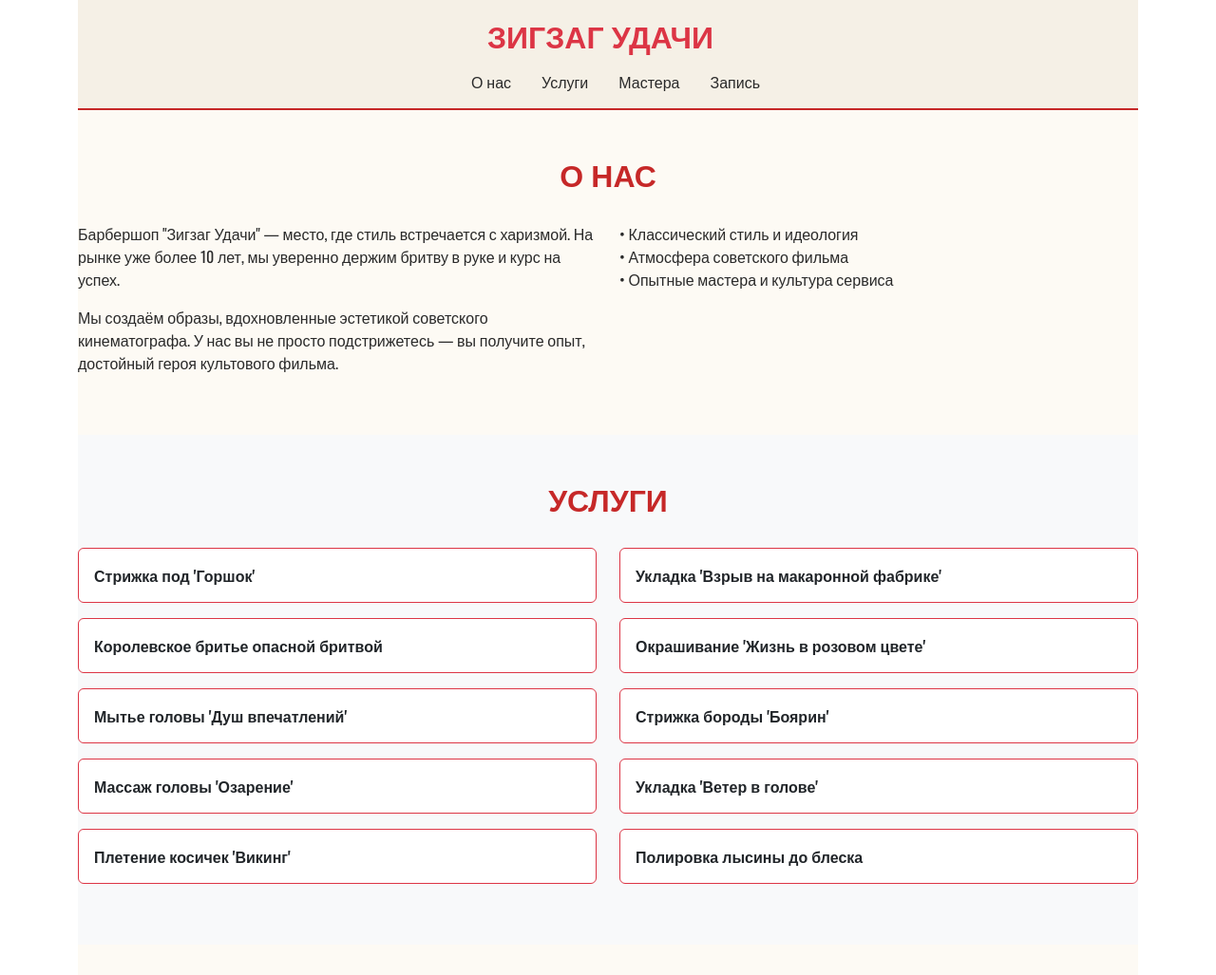
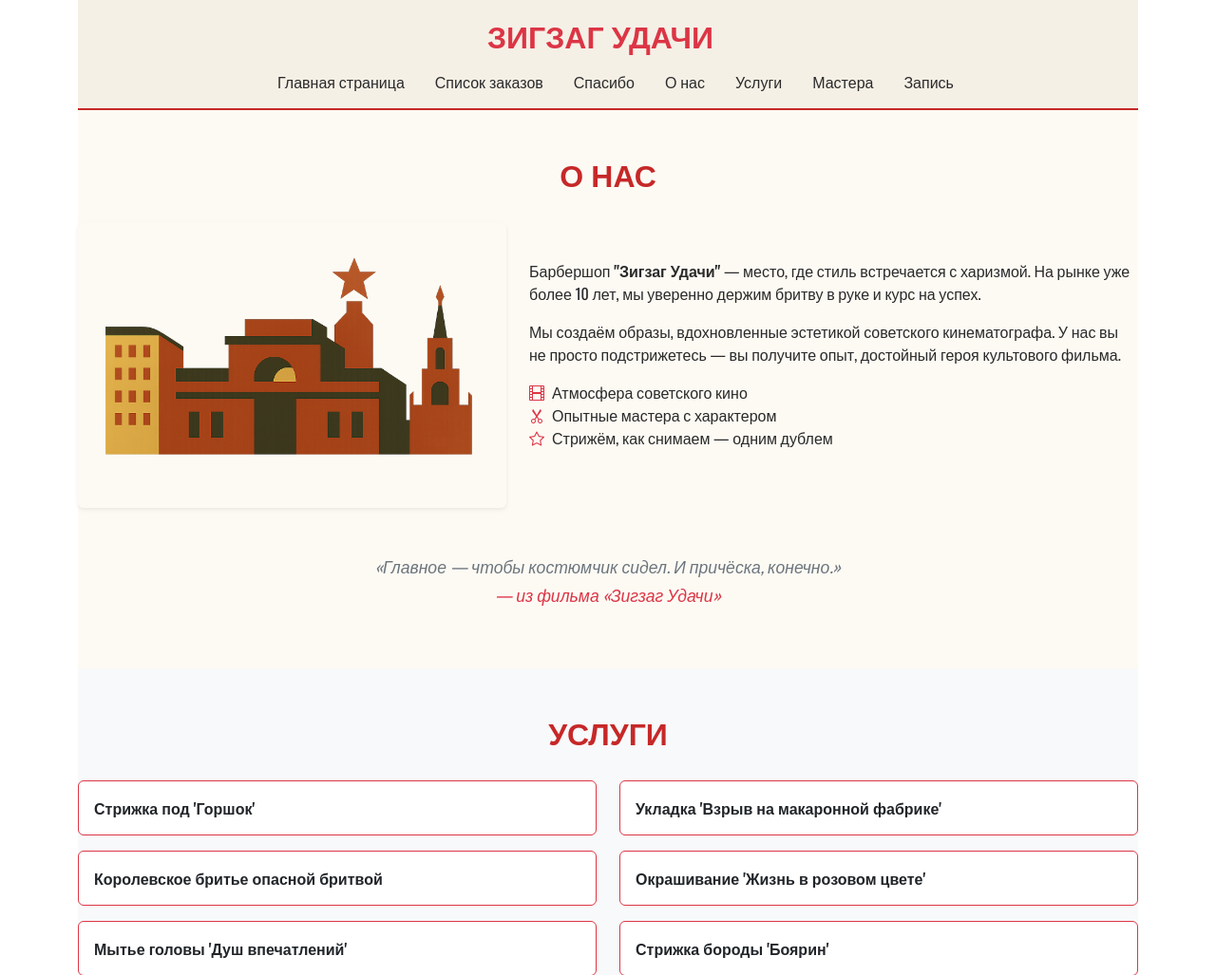
Before and after one commit to Katusha-tech/HWDJANGO, a Django app: page / in a window 1280 px wide. Shown: the top 1027 px of the page at 95% size. Run offline with Django 5.2, Linux system fonts and the light colour scheme.

Commit message:
hw_38:добавила иконки в файл landing и thanks, доделала menu,добавила пункты, исправила ошибки

```diff
--- a/core/templates/core/landing.html
+++ b/core/templates/core/landing.html
@@ -5,25 +5,34 @@
 {% comment %}Секция "О нас"{% endcomment %}
 <section id="about" class="py-5 zigzag-section">
   <h2 class="section-title">О НАС</h2>
-  <div class = "section-content">
-    <div class="row">
-      <div class="col-md-6">
+  <div class="section-content">
+    <div class="row align-items-center">
+      <div class="col-md-5 mb-4 mb-md-0">
+        <div class="text-start">
+          <img src="{% static 'images/building.png' %}" alt="building" class="img-fluid rounded shadow-sm about-building-img">
+        </div>
+      </div>
+      <div class="col-md-7">
         <p>
-          Барбершоп "Зигзаг Удачи" — место, где стиль встречается с харизмой.
+          Барбершоп <strong>"Зигзаг Удачи"</strong> — место, где стиль встречается с харизмой.
           На рынке уже более 10 лет, мы уверенно держим бритву в руке и курс на успех.
         </p>
         <p>
           Мы создаём образы, вдохновленные эстетикой советского кинематографа.
           У нас вы не просто подстрижетесь — вы получите опыт, достойный героя культового фильма.
         </p>
-      </div>
-      <div class="col-md-6">
-        <ul class="list-unstyled">
-          <li>• Классический стиль и идеология</li>
-          <li>• Атмосфера советского фильма</li>
-          <li>• Опытные мастера и культура сервиса</li>
+        <ul class="list-unstyled fs-6 mb-4">
+          <li><i class="bi bi-film me-2 text-danger"></i>Атмосфера советского кино</li>
+          <li><i class="bi bi-scissors me-2 text-danger"></i>Опытные мастера с характером</li>
+          <li><i class="bi bi-star me-2 text-danger"></i>Стрижём, как снимаем — одним дублем</li>
         </ul>
       </div>
+    </div>
+    <div class="text-center mt-5 col-12">
+      <blockquote class="about-quote text-center">
+        «Главное — чтобы костюмчик сидел. И причёска, конечно.»
+        <footer class="mt-1 text-danger">— из фильма «Зигзаг Удачи»</footer>
+      </blockquote>
     </div>
   </div>
 </section>
--- a/core/templates/core/orders_list.html
+++ b/core/templates/core/orders_list.html
@@ -3,6 +3,9 @@
 <section class="py-5 zigzag-section">
     <div class="container-fluid px-4 px-md-5">
         <h2 class="text-center text-danger fw-bold mb-5">Журнал Заявок</h2>
+        <p class="text-muted mb-4">
+            Всего заказов: <span class="badge bg-dark">{{orders|length}}</span>
+        </p>
         <div class="row row-cols-1 row-cols-sm-2 row-cols-md-3 row-cols-lg-4 g-4">
             {% for order in orders %}
                 {% include "core/order_card_include.html" with order=order %}
--- a/core/templates/core/thanks.html
+++ b/core/templates/core/thanks.html
@@ -13,7 +13,7 @@
                     <hr>
                     <p class="text-muted small mb-3">Вы сделали правильный выбор — ведь «Зигзаг Удачи» не подводит!</p>
                     <p class="mt-4">Вы будете перенаправлены на главную через <span id="countdown" class="fw-bold text-danger" data-landing-url="{% url 'landing' %}">7</span> секунд.</p>
-                    <a href="{% url 'landing' %}" class="btn btn-outline-danger mt-3">Вернуться сейчас</a>
+                    <a href="{% url 'landing' %}" class="btn btn-outline-danger mt-3"><i class="bi bi-house-door me-2"></i> Вернуться сейчас</a>
                 </div>
             </div>
         </div>
--- a/static/css/main.css
+++ b/static/css/main.css
@@ -46,7 +46,6 @@ main {
 }
 
 .footer h5 {
-  color: #ffd700;
   margin-bottom: 1.5rem;
   font-family: "Oswald", sans-serif;
 }
@@ -57,7 +56,6 @@ main {
 
 .footer i {
   margin-right: 0.5rem;
-  color: #ffd700;
 }
 
 /* Стили для карты */
@@ -88,6 +86,17 @@ main {
   max-width: 1140px;
   margin-left: auto;
   margin-right: auto;
+}
+
+.about-building-img {
+  max-width: 250px;
+  object-fit: contain;
+}
+
+.about-quote {
+  font-style: italic;
+  color: #6c757d;
+  font-size: 1.1rem;
 }
 
 .master-card {
@@ -133,6 +142,7 @@ main {
 }
 
 /* Стиль для карточки заказов */
+
 .order-detail-card {
   max-width: 500px;
   width: 50%;
--- a/static/js/main.js
+++ b/static/js/main.js
@@ -1,4 +1,4 @@
 document.addEventListener('DOMContentLoaded', function () {
     console.log('order_detail.js загружен');
-    alert('order_detail.js загружен');
+    //alert('order_detail.js загружен');
 });
--- a/templates/base.html
+++ b/templates/base.html
@@ -44,8 +44,8 @@
               <p>Барбершоп в стиле советского кино.<br>
                 Мужские стрижки, бритьё и харизма<br>
               </p>
-              <p><strong>Адрес:</strong> г. Пенза, пр-кт Строителей, 43А</p>
-              <p><strong>Тел.:</strong> +7 (841) 22-45-67</p>
+              <p><i class="bi bi-geo-alt-fill"></i> <strong>Адрес:</strong> г. Пенза, пр-кт Строителей, 43А</p>
+              <p><i class="bi bi-telephone-fill"></i> <strong>Тел.:</strong> +7 (841) 22-45-67</p>
             </div>
             <!-- Карта -->
             <div class="col-md-6 mb-3 mx-auto">
--- a/templates/nav_menu_include.html
+++ b/templates/nav_menu_include.html
@@ -6,10 +6,22 @@
     </button>
     <div class="collapse navbar-collapse" id="navbarNav">
       <ul class="navbar-nav ms-auto">
-        <li class="nav-item"><a class="nav-link" href="#about">О нас</a></li>
-        <li class="nav-item"><a class="nav-link" href="#services">Услуги</a></li>
-        <li class="nav-item"><a class="nav-link" href="#masters">Мастера</a></li>
-        <li class="nav-item"><a class="nav-link" href="#booking">Запись</a></li>
+        {% for item in menu_items %}
+        <li class="nav-item">
+          <a class="nav-link" aria-current="page" href="{% url item.url_name %}">{{ item.name }}</a>
+        </li>
+        {% endfor %}
+
+        <li class="nav-item"><a class="nav-link" aria-current="page" href="{% url 'landing' %}#about">О нас</a></li>
+        <li class="nav-item"><a class="nav-link" aria-current="page" href="{% url 'landing' %}#services">Услуги</a></li>
+        <li class="nav-item"><a class="nav-link" aria-current="page" href="{% url 'landing' %}#masters">Мастера</a></li>
+        <li class="nav-item"><a class="nav-link" aria-current="page" href="{% url 'landing' %}#booking">Запись</a></li>
+        {% comment %} Кнопка войти в админку для пользователей is_staff {% endcomment %}
+        {% if user.is_staff %}
+        <li class="nav-item">
+          <a class="nav-link" href="/admin/">Админка</a>
+        {% endif %}
+        </li>
       </ul>
     </div>
   </div>
```
Also changed, not shown: core/views.py (line endings or trailing spaces), static/images/building.jpg (added), static/images/building.png (added).
